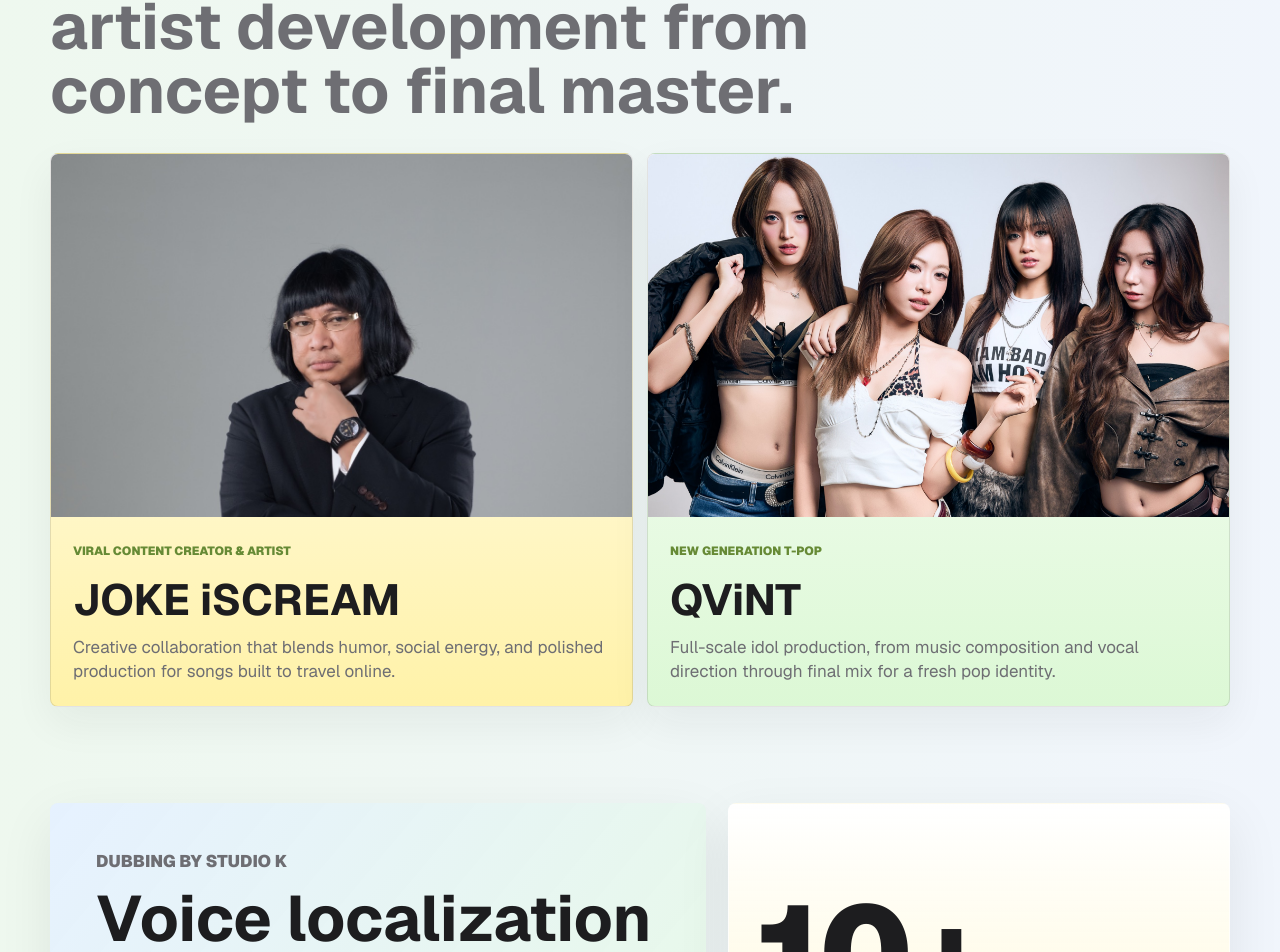
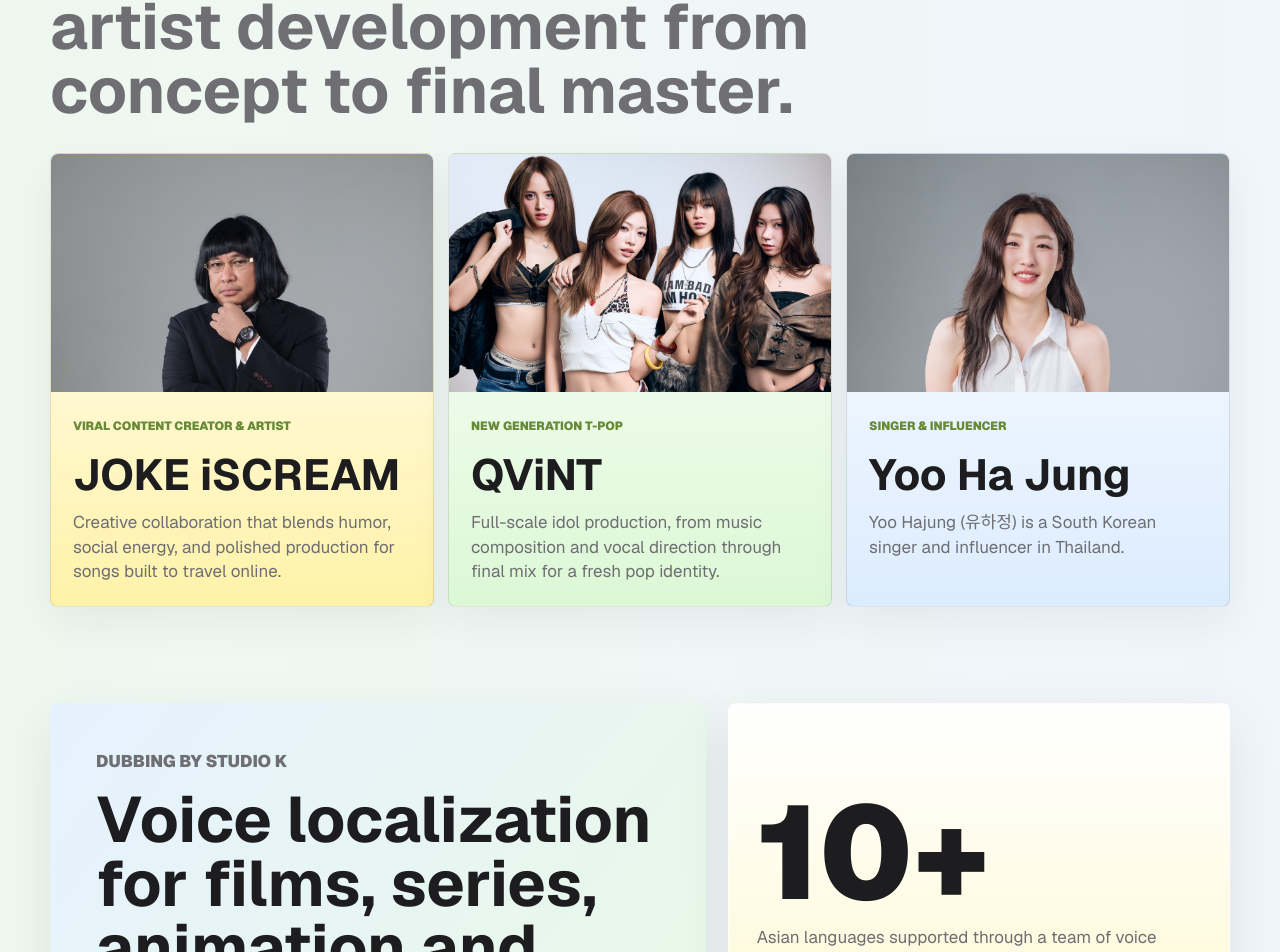
Before and after one commit to eskimo-project/bananasoundstudio, a Next.js app: page / in a window 1280 px wide. Shown: the part 4323-5275 px from the top of the page. Built offline with nearby package versions, Linux system fonts and the light colour scheme.

Commit message:
Add Yoo Ha Jung artist card

```diff
--- a/app/globals.css
+++ b/app/globals.css
@@ -426,7 +426,7 @@ h3 {
 
 .label-grid {
   display: grid;
-  grid-template-columns: repeat(2, minmax(0, 1fr));
+  grid-template-columns: repeat(3, minmax(0, 1fr));
   gap: 14px;
 }
 
--- a/app/page.tsx
+++ b/app/page.tsx
@@ -160,6 +160,14 @@ const labelHighlights = [
     imagePosition: "center center",
     body:
       "Full-scale idol production, from music composition and vocal direction through final mix for a fresh pop identity.",
+  },
+  {
+    title: "Yoo Ha Jung",
+    subtitle: "Singer & influencer",
+    image: "/banana-assets/artist-yoo-ha-jung.jpg",
+    imagePosition: "center 24%",
+    body:
+      "Yoo Hajung (유하정) is a South Korean singer and influencer in Thailand.",
   },
 ];
 
```
Also changed, not shown: public/banana-assets/artist-yoo-ha-jung.jpg (added).
